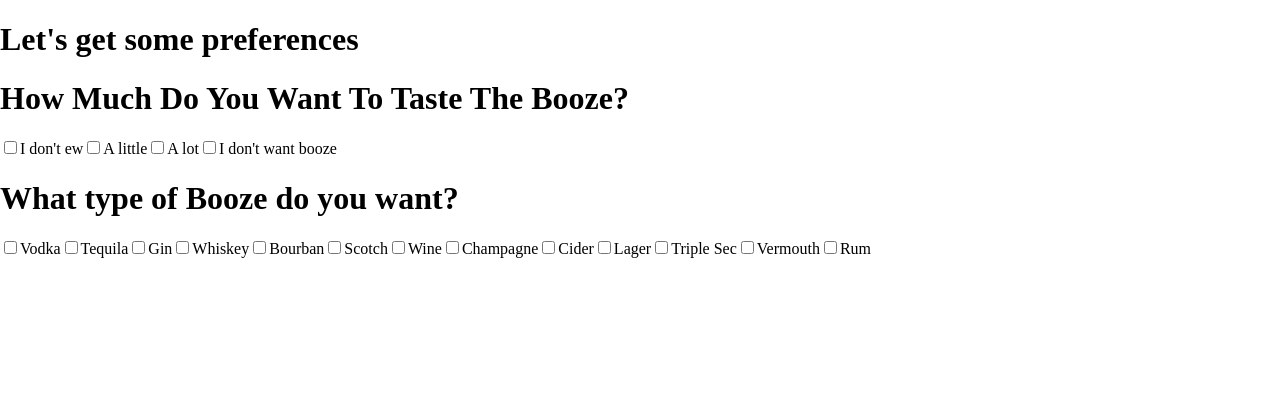
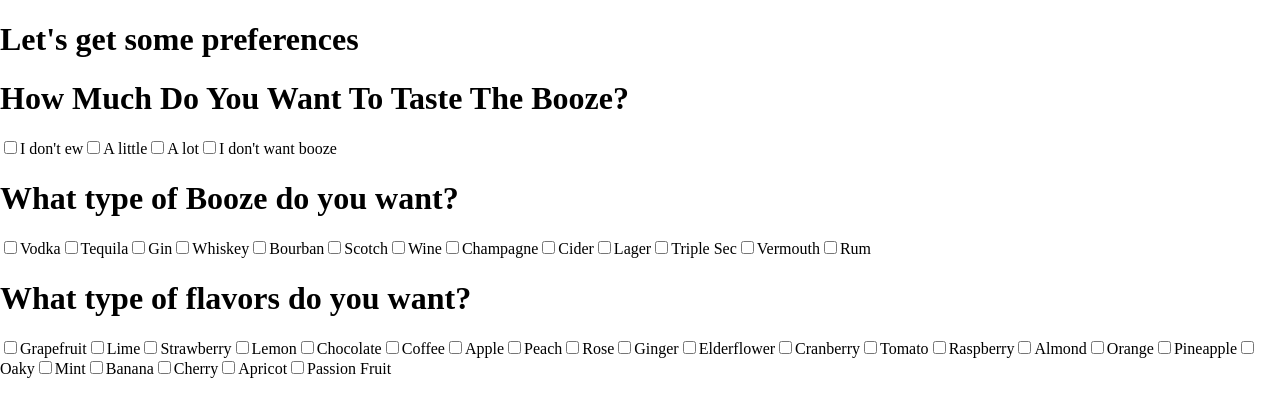
Before and after one commit to BlueNealis/what-should-I-order, a Next.js app: page /drinkPreference/form in a window 1280 px wide. Shown: the top 416 px of the page. Built offline with nearby package versions, Linux system fonts and the light colour scheme; a web font is replaced by a local one.

Commit message:
Add flavor options

```diff
--- a/pages/drinkPreference/form.js
+++ b/pages/drinkPreference/form.js
@@ -19,6 +19,7 @@ export default function form() {
       options={[{name: "I don't ew", checked: false},{name:"A little", checked:false}, {name:"A lot", checked:false}, {name:"I don't want booze", checked:false}]}
       handleClick={handleChange}
       key={1}/>
+
       <PromptBox
       prompt={"What type of Booze do you want?"}
       options={[{name: "Vodka", checked: false},
@@ -36,7 +37,35 @@ export default function form() {
       {name:"Rum", checked:false}
     ]}
       handleClick={handleChange}
-      key={1}/>
+      key={2}/>
+      <PromptBox
+      prompt={"What type of flavors do you want?"}
+      options={[{name: "Grapefruit", checked: false},
+      {name:"Lime", checked:false},
+      {name:"Strawberry", checked:false},
+      {name:"Lemon", checked:false},
+      {name:"Chocolate", checked:false},
+      {name:"Coffee", checked:false},
+      {name:"Apple", checked:false},
+      {name:"Peach", checked:false},
+      {name:"Rose", checked:false},
+      {name:"Ginger", checked:false},
+      {name:"Elderflower", checked:false},
+      {name:"Cranberry", checked:false},
+      {name:"Tomato", checked:false},
+      {name:"Raspberry", checked:false},
+      {name:"Almond", checked:false},
+      {name:"Orange", checked:false},
+      {name:"Pineapple", checked:false},
+      {name:"Oaky", checked:false},
+      {name:"Mint", checked:false},
+      {name:"Banana", checked:false},
+      {name:"Cherry", checked:false},
+      {name:"Apricot", checked:false},
+      {name:"Passion Fruit", checked:false},
+    ]}
+      handleClick={handleChange}
+      key={2}/>
     </form>
   )
 }
```
